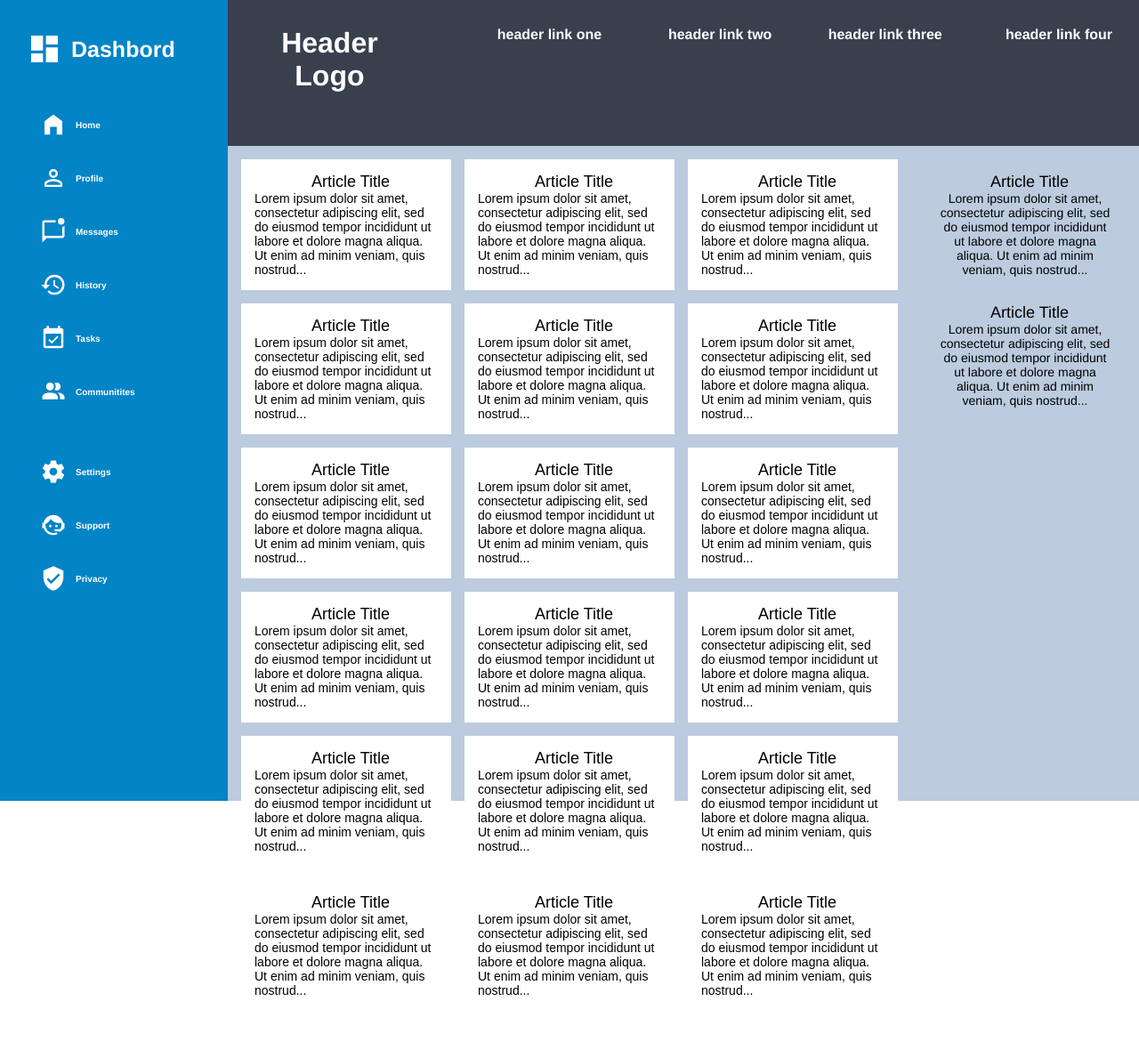
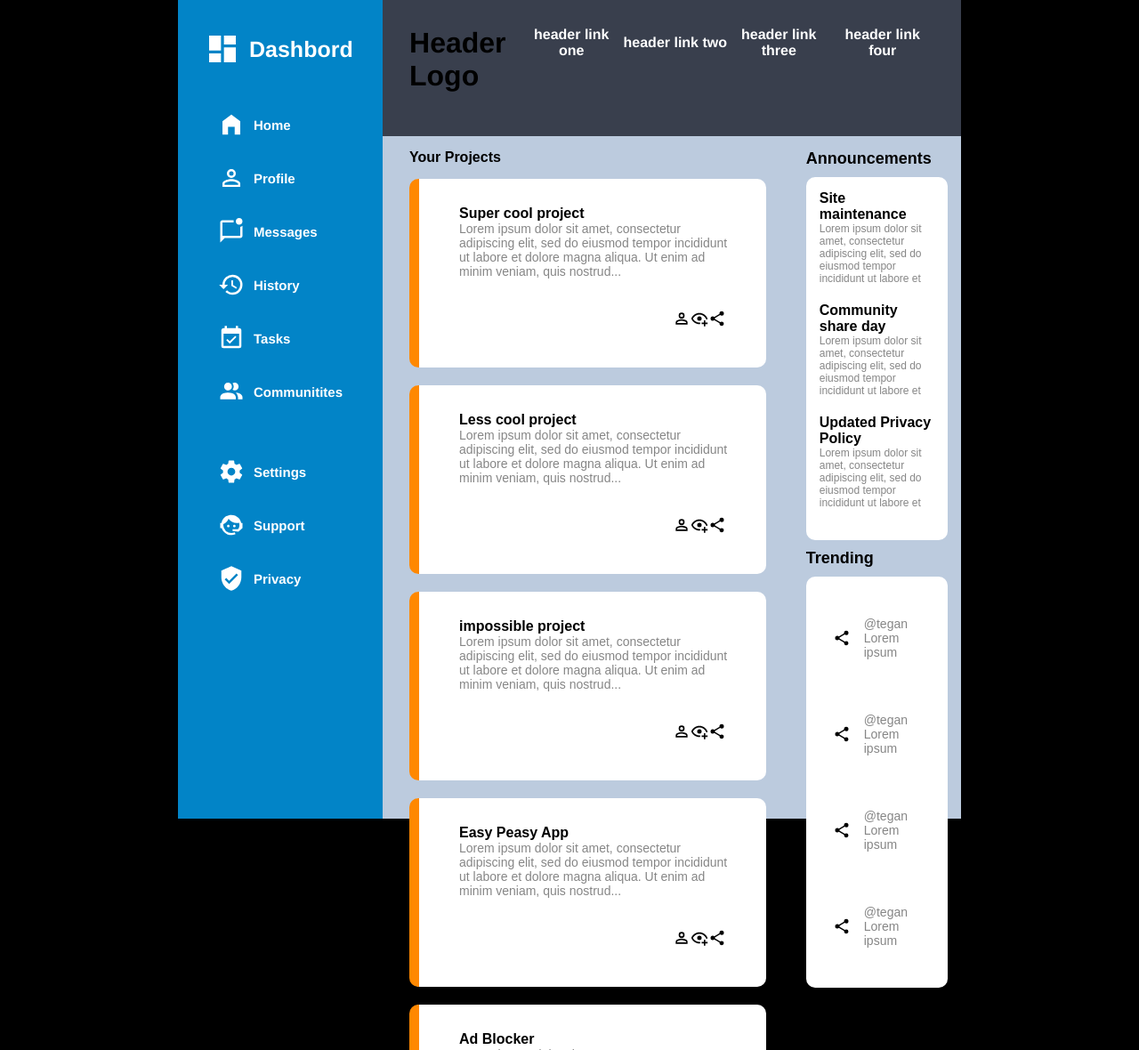
Before and after one commit to EliteCoder75/dashbord_project, a plain HTML site: page index.html in a window 1280 px wide. Shown: the top 1180 px of the page at 89% size. Before the commit the page ends 1136 px from the top, so only its background shows below. Drawn offline with Linux system fonts and the light colour scheme.

Commit message:
organise trending div and announcement div

```diff
--- a/index.html
+++ b/index.html
@@ -69,96 +69,113 @@
         </div>
       </div>
 
-
+      <div class="heart-body1">
+        <p class="your_projects">Your Projects</p>
         <div class="article">
           <div class="card">
-          <p class="title">Article Title</p>
-          <p>Lorem ipsum dolor sit amet, consectetur adipiscing elit, sed do eiusmod tempor incididunt ut labore et dolore magna aliqua. Ut enim ad minim veniam, quis nostrud...</p>
+            <p class="title">Super cool project</p>
+            <p class="text">Lorem ipsum dolor sit amet, consectetur adipiscing elit, sed do eiusmod tempor incididunt ut labore et dolore magna aliqua. Ut enim ad minim veniam, quis nostrud...</p>
+            <div class="options">
+              <img class="up-logo" src="./icons/account-outline.svg" alt="Kiwi standing on oval">
+              <img class="up-logo" src="icons/eye-plus-outline.svg" alt="Kiwi standing on oval">
+              <img class="up-logo" src="icons/share-variant.svg" alt="Kiwi standing on oval">
+            </div>
           </div>
           <div class="card">
-          <p class="title">Article Title</p>
-          <p>Lorem ipsum dolor sit amet, consectetur adipiscing elit, sed do eiusmod tempor incididunt ut labore et dolore magna aliqua. Ut enim ad minim veniam, quis nostrud...</p>
+            <p class="title">Less cool project</p>
+            <p class="text">Lorem ipsum dolor sit amet, consectetur adipiscing elit, sed do eiusmod tempor incididunt ut labore et dolore magna aliqua. Ut enim ad minim veniam, quis nostrud...</p>
+            <div class="options">
+              <img class="up-logo" src="./icons/account-outline.svg" alt="Kiwi standing on oval">
+              <img class="up-logo" src="icons/eye-plus-outline.svg" alt="Kiwi standing on oval">
+              <img class="up-logo" src="icons/share-variant.svg" alt="Kiwi standing on oval">
+            </div>
           </div>
           <div class="card">
-          <p class="title">Article Title</p>
-          <p>Lorem ipsum dolor sit amet, consectetur adipiscing elit, sed do eiusmod tempor incididunt ut labore et dolore magna aliqua. Ut enim ad minim veniam, quis nostrud...</p>
+            <p class="title">impossible project</p>
+            <p class="text">Lorem ipsum dolor sit amet, consectetur adipiscing elit, sed do eiusmod tempor incididunt ut labore et dolore magna aliqua. Ut enim ad minim veniam, quis nostrud...</p>
+            <div class="options">
+              <img class="up-logo" src="./icons/account-outline.svg" alt="Kiwi standing on oval">
+              <img class="up-logo" src="icons/eye-plus-outline.svg" alt="Kiwi standing on oval">
+              <img class="up-logo" src="icons/share-variant.svg" alt="Kiwi standing on oval">
+            </div>
           </div>
           <div class="card">
-          <p class="title">Article Title</p>
-          <p>Lorem ipsum dolor sit amet, consectetur adipiscing elit, sed do eiusmod tempor incididunt ut labore et dolore magna aliqua. Ut enim ad minim veniam, quis nostrud...</p>
+            <p class="title">Easy Peasy App</p>
+            <p class="text">Lorem ipsum dolor sit amet, consectetur adipiscing elit, sed do eiusmod tempor incididunt ut labore et dolore magna aliqua. Ut enim ad minim veniam, quis nostrud...</p>
+            <div class="options">
+              <img class="up-logo" src="./icons/account-outline.svg" alt="Kiwi standing on oval">
+              <img class="up-logo" src="icons/eye-plus-outline.svg" alt="Kiwi standing on oval">
+              <img class="up-logo" src="icons/share-variant.svg" alt="Kiwi standing on oval">
+            </div>
           </div>
           <div class="card">
-          <p class="title">Article Title</p>
-          <p>Lorem ipsum dolor sit amet, consectetur adipiscing elit, sed do eiusmod tempor incididunt ut labore et dolore magna aliqua. Ut enim ad minim veniam, quis nostrud...</p>
+            <p class="title">Ad Blocker</p>
+            <p class="text">Lorem ipsum dolor sit amet, consectetur adipiscing elit, sed do eiusmod tempor incididunt ut labore et dolore magna aliqua. Ut enim ad minim veniam, quis nostrud...</p>
+            <div class="options">
+              <img class="up-logo" src="./icons/account-outline.svg" alt="Kiwi standing on oval">
+              <img class="up-logo" src="icons/eye-plus-outline.svg" alt="Kiwi standing on oval">
+              <img class="up-logo" src="icons/share-variant.svg" alt="Kiwi standing on oval">
+            </div>
           </div>
           <div class="card">
-          <p class="title">Article Title</p>
-          <p>Lorem ipsum dolor sit amet, consectetur adipiscing elit, sed do eiusmod tempor incididunt ut labore et dolore magna aliqua. Ut enim ad minim veniam, quis nostrud...</p>
+            <p class="title">Money Maker</p>
+            <p class="text">Lorem ipsum dolor sit amet, consectetur adipiscing elit, sed do eiusmod tempor incididunt ut labore et dolore magna aliqua. Ut enim ad minim veniam, quis nostrud...</p>
+            <div class="options">
+              <img class="up-logo" src="./icons/account-outline.svg" alt="Kiwi standing on oval">
+              <img class="up-logo" src="icons/eye-plus-outline.svg" alt="Kiwi standing on oval">
+              <img class="up-logo" src="icons/share-variant.svg" alt="Kiwi standing on oval">
             </div>
-        <div class="card">
-          <p class="title">Article Title</p>
-          <p>Lorem ipsum dolor sit amet, consectetur adipiscing elit, sed do eiusmod tempor incididunt ut labore et dolore magna aliqua. Ut enim ad minim veniam, quis nostrud...</p>
           </div>
-        <div class="card">
-          <p class="title">Article Title</p>
-          <p>Lorem ipsum dolor sit amet, consectetur adipiscing elit, sed do eiusmod tempor incididunt ut labore et dolore magna aliqua. Ut enim ad minim veniam, quis nostrud...</p>
+
         </div>
-        <div class="card">
-          <p class="title">Article Title</p>
-          <p>Lorem ipsum dolor sit amet, consectetur adipiscing elit, sed do eiusmod tempor incididunt ut labore et dolore magna aliqua. Ut enim ad minim veniam, quis nostrud...</p>
       </div>
-        <div class="card">
-          <p class="title">Article Title</p>
-          <p>Lorem ipsum dolor sit amet, consectetur adipiscing elit, sed do eiusmod tempor incididunt ut labore et dolore magna aliqua. Ut enim ad minim veniam, quis nostrud...</p>
+
+      <div class="announcement">
+        <p>Announcements</p>
+        <div class="announce">
+          <p class="title">Site maintenance</p>
+          <p class="text">Lorem ipsum dolor sit amet, consectetur adipiscing elit, sed do eiusmod tempor incididunt ut labore et</p>
+          <p class="title">Community share day</p>
+          <p class="text">Lorem ipsum dolor sit amet, consectetur adipiscing elit, sed do eiusmod tempor incididunt ut labore et </p>
+          <p class="title">Updated Privacy Policy</p>
+          <p class="text">Lorem ipsum dolor sit amet, consectetur adipiscing elit, sed do eiusmod tempor incididunt ut labore et </p>
         </div>
-        <div class="card">
-          <p class="title">Article Title</p>
-          <p>Lorem ipsum dolor sit amet, consectetur adipiscing elit, sed do eiusmod tempor incididunt ut labore et dolore magna aliqua. Ut enim ad minim veniam, quis nostrud...</p>
+        <p>Trending</p>
+        <div class="trending">
+          <div class="trend">
+            <img class="up-logo" src="icons/share-variant.svg" alt="Kiwi standing on oval">
+            <div class="xt">
+              <p class="tag">@tegan</p>
+              <p class="text">Lorem ipsum </p>
             </div>
-        <div class="card">
-          <p class="title">Article Title</p>
-          <p>Lorem ipsum dolor sit amet, consectetur adipiscing elit, sed do eiusmod tempor incididunt ut labore et dolore magna aliqua. Ut enim ad minim veniam, quis nostrud...</p>
           </div>
-        <div class="card">
-          <p class="title">Article Title</p>
-          <p>Lorem ipsum dolor sit amet, consectetur adipiscing elit, sed do eiusmod tempor incididunt ut labore et dolore magna aliqua. Ut enim ad minim veniam, quis nostrud...</p>
+          <div class="trend">
+            <img class="up-logo" src="icons/share-variant.svg" alt="Kiwi standing on oval">
+            <div class="xt">
+              <p class="tag">@tegan</p>
+              <p class="text">Lorem ipsum </p>
             </div>
-        <div class="card">
-          <p class="title">Article Title</p>
-          <p>Lorem ipsum dolor sit amet, consectetur adipiscing elit, sed do eiusmod tempor incididunt ut labore et dolore magna aliqua. Ut enim ad minim veniam, quis nostrud...</p>
           </div>
-        <div class="card">
-          <p class="title">Article Title</p>
-          <p>Lorem ipsum dolor sit amet, consectetur adipiscing elit, sed do eiusmod tempor incididunt ut labore et dolore magna aliqua. Ut enim ad minim veniam, quis nostrud...</p>
+          <div class="trend">
+            <img class="up-logo" src="icons/share-variant.svg" alt="Kiwi standing on oval">
+            <div class="xt">
+              <p class="tag">@tegan</p>
+              <p class="text">Lorem ipsum </p>
             </div>
-        <div class="card">
-          <p class="title">Article Title</p>
-          <p>Lorem ipsum dolor sit amet, consectetur adipiscing elit, sed do eiusmod tempor incididunt ut labore et dolore magna aliqua. Ut enim ad minim veniam, quis nostrud...</p>
           </div>
-        <div class="card">
-          <p class="title">Article Title</p>
-          <p>Lorem ipsum dolor sit amet, consectetur adipiscing elit, sed do eiusmod tempor incididunt ut labore et dolore magna aliqua. Ut enim ad minim veniam, quis nostrud...</p>
+          <div class="trend">
+            <img class="up-logo" src="icons/share-variant.svg" alt="Kiwi standing on oval">
+            <div class="xt">
+              <p class="tag">@tegan</p>
+              <p class="text">Lorem ipsum </p>
             </div>
-        <div class="card">
-          <p class="title">Article Title</p>
-          <p>Lorem ipsum dolor sit amet, consectetur adipiscing elit, sed do eiusmod tempor incididunt ut labore et dolore magna aliqua. Ut enim ad minim veniam, quis nostrud...</p>
+          </div>
+
         </div>
 
       </div>
 
 
-      <div class="announcement">
-        <div class="announce">
-          <p class="title">Article Title</p>
-          <p>Lorem ipsum dolor sit amet, consectetur adipiscing elit, sed do eiusmod tempor incididunt ut labore et dolore magna aliqua. Ut enim ad minim veniam, quis nostrud...</p>
-        </div>
-        <div class="trending">
-          <p class="title">Article Title</p>
-          <p>Lorem ipsum dolor sit amet, consectetur adipiscing elit, sed do eiusmod tempor incididunt ut labore et dolore magna aliqua. Ut enim ad minim veniam, quis nostrud...</p>
-        </div>
-
-      </div>
-
     </div>
   </body>
 </html>
--- a/style.css
+++ b/style.css
@@ -3,13 +3,18 @@
     padding: 0;
   }
 
+  body {
+    background-color: black;
+  }
   .container {
+    background-color: #bccbde;
     text-align: center;
     display: grid;
     grid-template-columns: 1fr 3fr 1fr;
-    grid-template-rows: 2fr 1fr 8fr;
-
-    height: 900px;
+    grid-template-rows: 2fr 1fr 8fr 1fr;
+    height: 920px;
+    margin-left: 200px;
+    margin-right: 200px;
   }
 
   .container div {
@@ -26,7 +31,6 @@
     grid-row: 1 / 2;
     display: grid;
     grid-template-columns: 1fr 4fr;
-
   }
 
 
@@ -54,18 +58,22 @@
 
   .sidebar {
     background-color: #0284c7;
-    grid-row: 1 / 4;
+    grid-row: 1 / 5;
     grid-column: 1 / 2;
   }
 
-
-  .article {
+  .heart-body1 {
     background-color: #bccbde;
     grid-column: 2 / 3;
     grid-row: 2 / 4;
+    display: flex;
+    flex-direction: column;
+  }
+  .article {
+    flex: 1;
     display: grid;
     grid-template-columns: repeat(auto-fit, minmax(200px, 1fr));
-    gap:15px
+    gap:20px;
   }
 
 
@@ -74,19 +82,11 @@
     background-color: #bccbde;
     grid-column: 3 / 4;
     grid-row: 2 / 4;
+    display: flex;
+    flex-direction: column;
+    justify-content: space-between;
+    gap: 10px;
   }
-
-  .announcement p {
-    color: black;
-    font-weight: normal;
-    font-size: 14px;
-  }
-
-  .announcement .title {
-    font-size: 18px;
-    text-align: center;
-  }
-
 
   .article p {
     font-size: 18px;
@@ -97,25 +97,67 @@
 
 
   .article .card {
+    border-radius: 10px;
+    background-color: #FFFFFF;
+    border-left: 0.7rem solid;
+    border-color: rgb(255, 136, 0);
+    color: black;
+    text-align: center;
+    padding: 30px;
+  }
+
+  .announcement p {
+    font-size: 18px;
+    font-family: sans-serif;
+    color: black;
+    text-align: left;
+  }
+
+  .announcement>div {
+    border-radius: 10px;
+    flex: 0 1 45%;
     background-color: #FFFFFF;
     color: black;
     text-align: center;
   }
 
-  .card p {
+  .announce .title {
+    font-size: 16px;
+    text-align: start;
+    font-weight:bolder;
+  }
+
+  .announce .text {
+    color: rgb(134, 134, 134);
+    font-weight:lighter;
+    font-size: 12px;
+    padding-bottom: 20px;
+  }
+
+
+  .card .text {
+    color: rgb(134, 134, 134);
+    font-weight:lighter;
+    font-size: 14px;
+    padding-bottom: 20px;
+  }
+  .heart-body1 p {
+    font-size: 16px;
+    font-family: sans-serif;
     color: black;
-    font-weight: normal;
-    font-size: 14px;
+    text-align: left;
+    margin-left: 15px;
   }
 
   .card .title {
-    font-size: 18px;
-    text-align: center;
+    font-size: 16px;
+    text-align: start;
+    font-weight:bolder;
   }
 
-  .title {
+  .sidebar .title {
+    font-size: 15px;
     padding-left: 10px;
-    font-size: 10px;
     text-align: center;
   }
 
@@ -123,19 +165,24 @@
     padding-left: 10px;
   }
 
-  img {
+  .under-logo {
     height: 30px;
     width: 30px;
     filter: invert(100%) sepia(93%) saturate(1%) hue-rotate(28deg) brightness(109%) contrast(101%);
   }
 
-  img.logo {
+  .logo {
     height: 40px;
     width: 40px;
     color: white;
     filter: invert(100%) sepia(93%) saturate(1%) hue-rotate(28deg) brightness(109%) contrast(101%);
   }
 
+  .up-logo {
+    height: 20px;
+    width: 20px;
+    filter: invert(0%) sepia(0%) saturate(13%) hue-rotate(235deg) brightness(105%) contrast(105%);
+  }
   .Dashbord-title {
     font-size: 25px;
   }
@@ -157,3 +204,24 @@
     display: flex;
     align-items: center;
   }
+
+  .options {
+    padding-top: 20px;
+    display: flex;
+    justify-content: flex-end;
+  }
+
+  .trend {
+    display: flex;
+    align-items: center;
+  }
+  .xt {
+    display: flex;
+    flex-direction: column;
+  }
+
+  .xt p {
+    color: rgb(134, 134, 134);
+    font-weight:lighter;
+    font-size: 14px;
+  }
```
Also changed, not shown: icons/eye-plus-outline.svg (added), icons/share-variant.svg (added), icons/star-plus.svg (added). Lines whose indentation alone changed are shown as unchanged.
